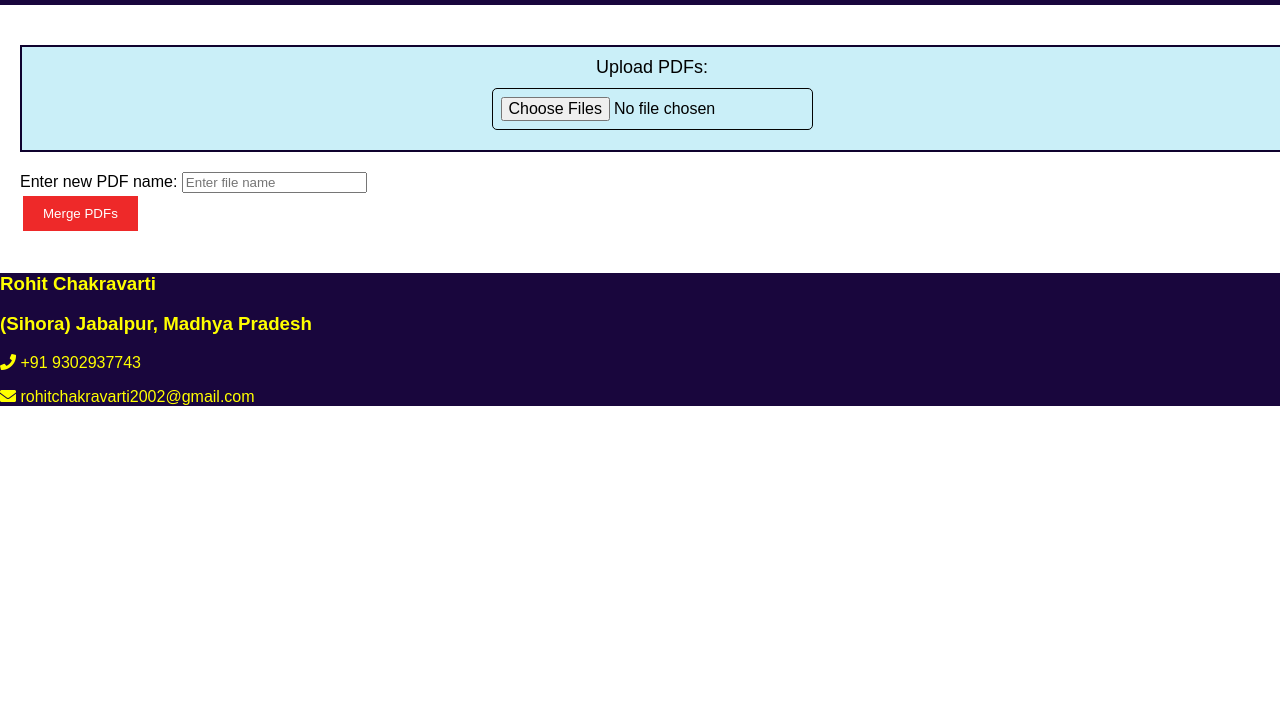
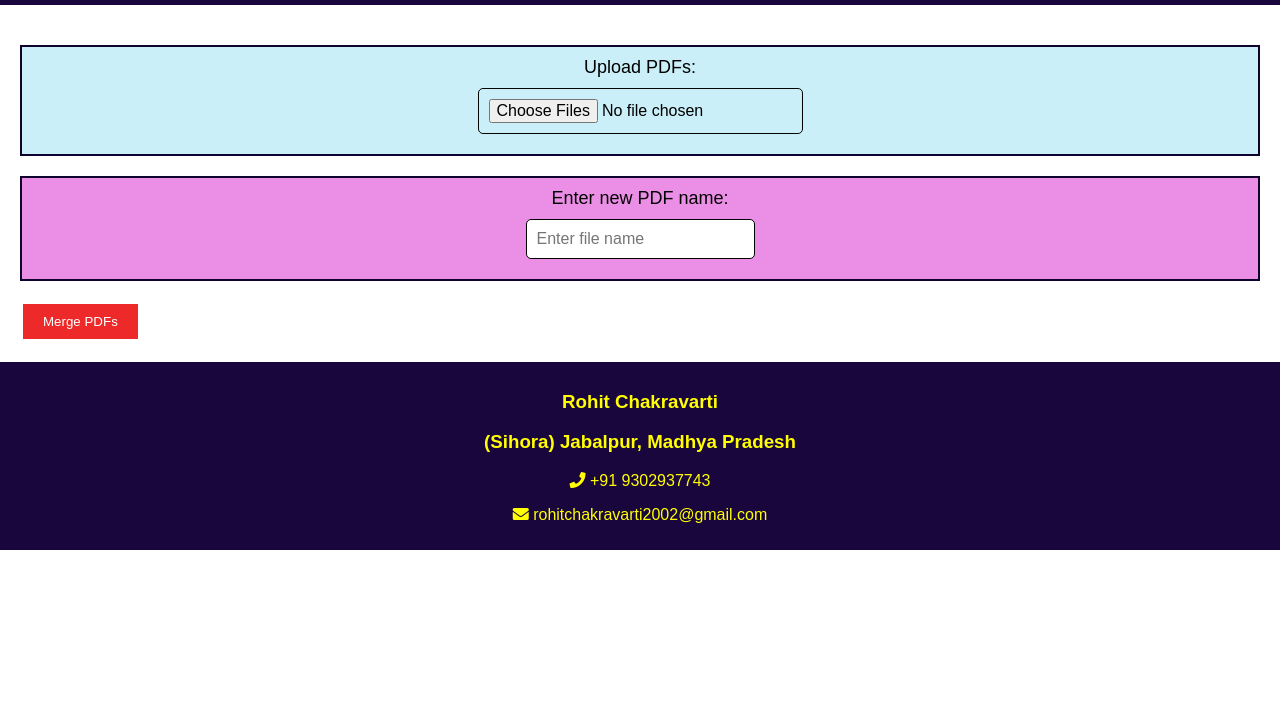
Before and after one commit to RohitIGEC/Merge-PDFs, a plain HTML site: page index.html in a window 1280 px wide. Shown: the part 72-800 px from the top of the page. Drawn offline with Linux system fonts and the light colour scheme.

Commit message:
Update styles.css

```diff
--- a/styles.css
+++ b/styles.css
@@ -1,3 +1,4 @@
+/* styles.css */
 body {
   font-family: Arial, sans-serif;
   margin: 0;
@@ -7,7 +8,7 @@ body {
 
 header {
   background-color: #19063d;
-    color: yello;
+  color: yellow;
   padding: 20px;
   text-align: left;
 }
@@ -15,6 +16,7 @@ body {
 header h1 {
   margin: 0;
 }
+
 #loginButton {
   background-color: yellow;
   color: #340d7e;
@@ -30,44 +32,45 @@ body {
   background-color: #5cd4e9;
 }
 
-
 main {
   padding: 20px;
-    text-align: left;
 }
-  .file-input-container {
+
+.file-input-container, .rename-container {
   background-color: #caeff8;
   margin: 20px 0;
   padding: 10px;
   border: 2px solid #0f022e;
-    display: inline-block;
-    width: 100%;
   text-align: center;
 }
 
-  .file-input-container label {
+
+
+ .rename-container {
+  background-color: #eb8ee6;
+  margin: 20px 0;
+  padding: 10px;
+  border: 2px solid #0f022e;
+  text-align: center;
+}
+
+
+.file-input-container label, .rename-container label {
   font-size: 18px;
   margin-bottom: 10px;
   display: block;
 }
 
-  #fileInput {
-    display: block;
-    margin: 10px auto;
-    padding: 8px;
+#fileInput, #pdfName {
+  padding: 10px;
   font-size: 16px;
+  margin-bottom: 10px;
   border: 1px solid #030303;
   border-radius: 5px;
 }
 
-
-  #fileInput {
-    margin-bottom: 10px;
-  }
-
 button {
   background-color: #ee2929;
-
   color: white;
   border: solid;
   padding: 10px 20px;
@@ -81,16 +84,20 @@ body {
 #downloadLink {
   margin-top: 10px;
   display: block;
+  color: #1976d2;
+  text-decoration: none;
 }
 
-  footer h3 {
-    color: yellow;
+#downloadLink:hover {
+  text-decoration: underline;
 }
 
-  footer p {
+footer h3, footer p {
   color: yellow;
 }
 
 footer {
   background-color: #19063d;
+  padding: 10px;
+  text-align: center;
 }
```
Lines whose indentation alone changed are shown as unchanged.
